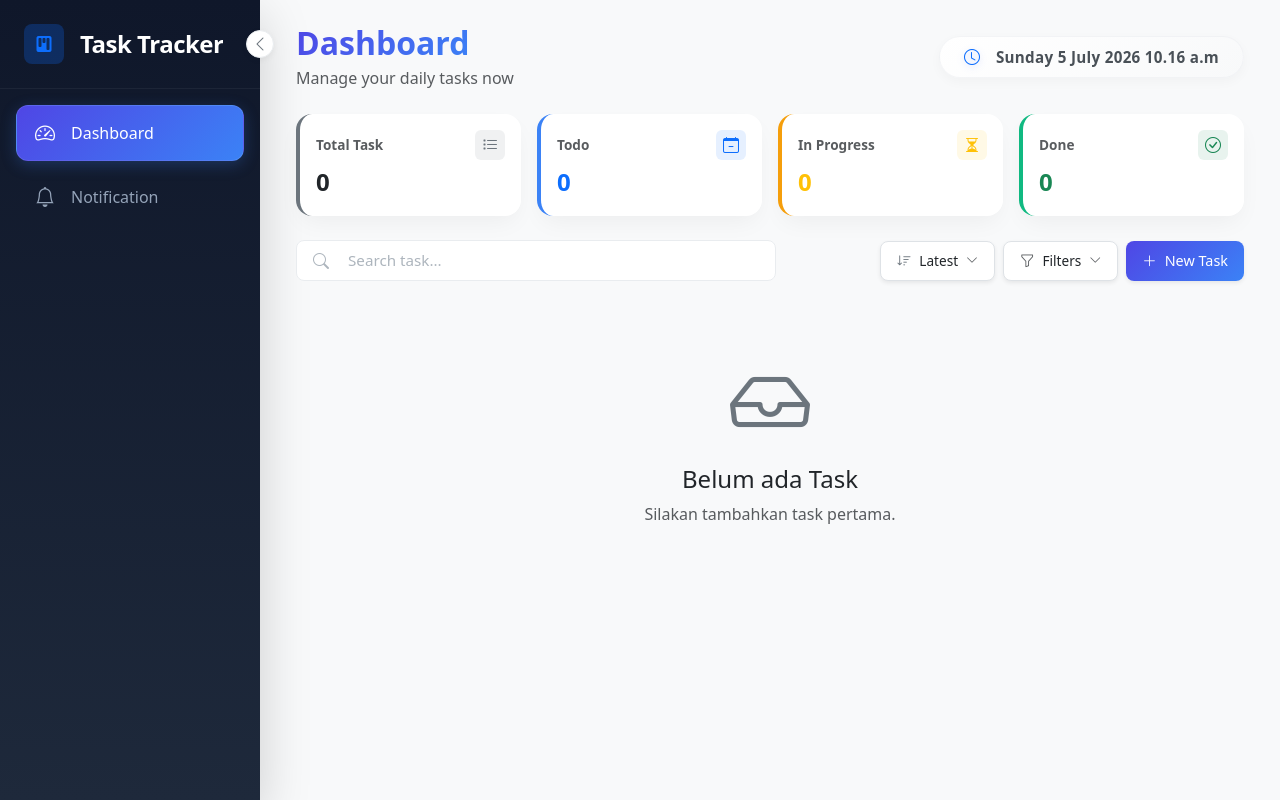
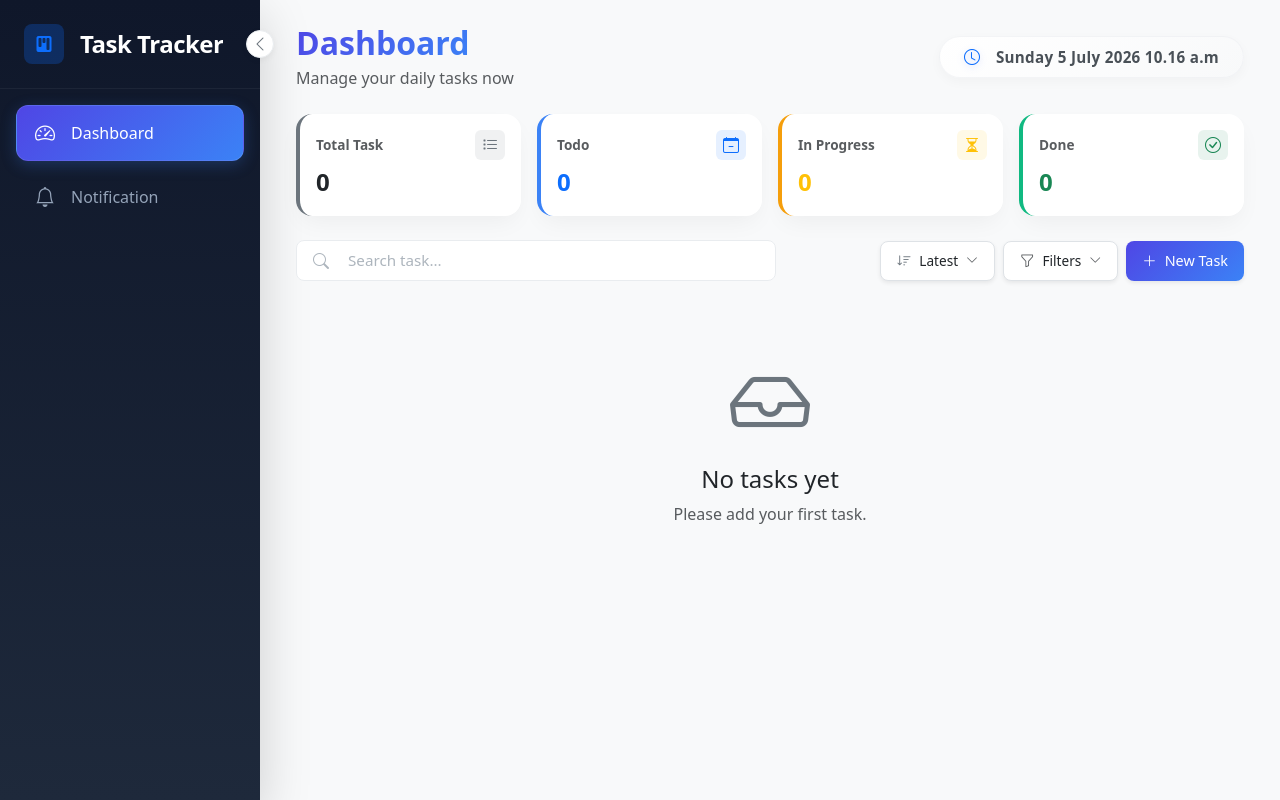
Before and after one commit to StevannW/project-tracker, a Vue app in the folder frontend/: page / in a window 1280 px wide. Built offline with nearby package versions, Linux system fonts and the light colour scheme; no server answers.

Commit message:
update tampilan empty task

```diff
--- a/frontend/src/components/common/EmptyState.vue
+++ b/frontend/src/components/common/EmptyState.vue
@@ -10,13 +10,13 @@ class="bi bi-inbox display-1 text-secondary">
 
 <h4 class="mt-3">
 
-Belum ada Task
+No tasks yet
 
 </h4>
 
 <p class="text-muted">
 
-Silakan tambahkan task pertama.
+Please add your first task.
 
 </p>
 
```
